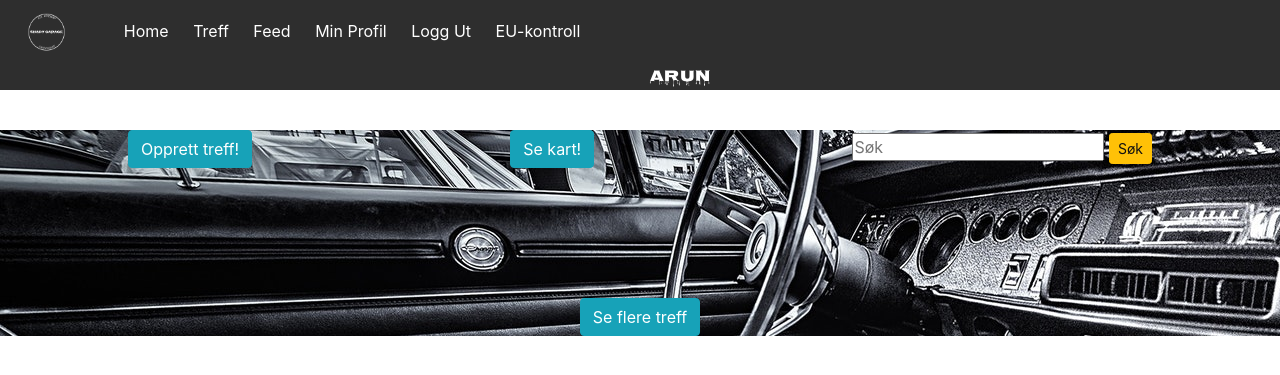
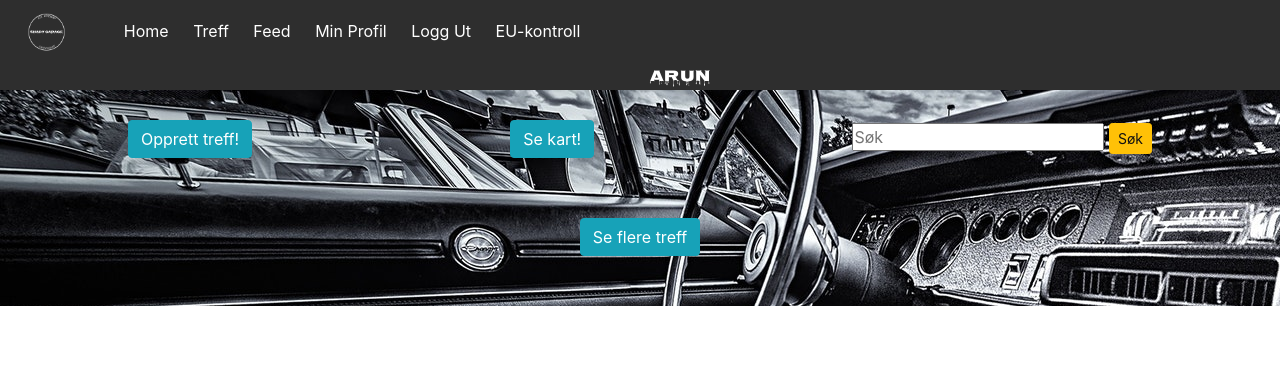
Before and after one commit to arunsangha/Shady-Garage, a Django app: page /meets/ in a window 1280 px wide. Shown: the top 375 px of the page. Run offline with Django 3.2, Linux system fonts and the light colour scheme; a user stored in the database is signed in; data comes from the database, SQL or seed files in the repository; data that the repository does not hold is empty; some libraries are stand-ins or nearby versions.

Commit message:
fixet margin error i meets-list

```diff
--- a/ShadyGarage/static/css/style.css
+++ b/ShadyGarage/static/css/style.css
@@ -282,11 +282,11 @@ h1,h2,h3,h4,h5,h6{
 */
 .meet-search-container{
   display: flex;
-  margin: 40px auto 0 auto;
+  margin: 0 auto 0 auto;
   align-items: center;
   justify-content: space-between;
   width: 80%;
-
+  padding: 30px 0;
 }
 .meet-list-background{
   background-image: url('../images/interior.jpeg');
@@ -300,7 +300,7 @@ h1,h2,h3,h4,h5,h6{
   justify-content: center;
   padding: 0 0 30px 0;
   width: 90%;
-  margin: 50px auto;
+  margin: 0 auto;
 }
 
 .meet-card-container{
@@ -312,7 +312,7 @@ h1,h2,h3,h4,h5,h6{
   background-size: cover;
   height: 600px;
   width: 28%;
-  margin: 20px 20px;
+  margin: 20px 20px 0 20px;
   border-radius: 2px;
   overflow: hidden;
 }
@@ -397,7 +397,7 @@ h1,h2,h3,h4,h5,h6{
 .meet-bottom-load-container{
   width: 100%;
   text-align: center;
-  margin-bottom: 50px;
+  padding-bottom: 50px;
 }
 
 
```
